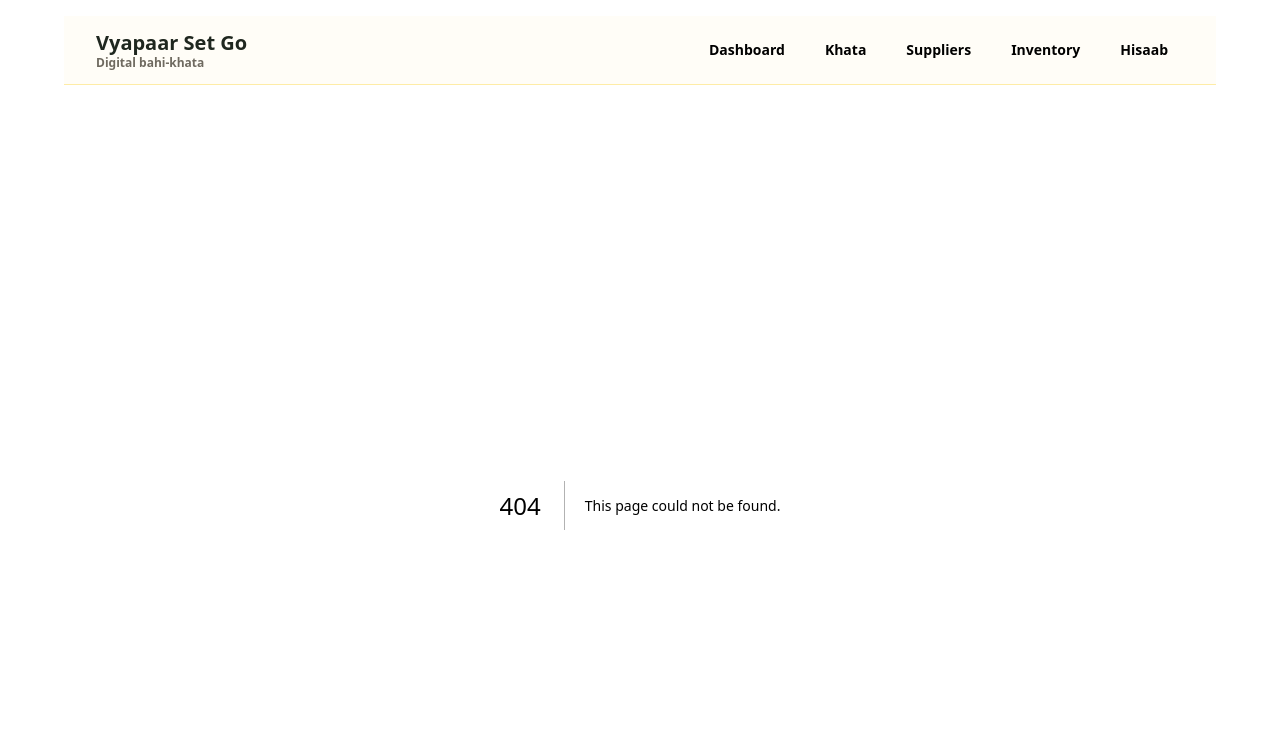
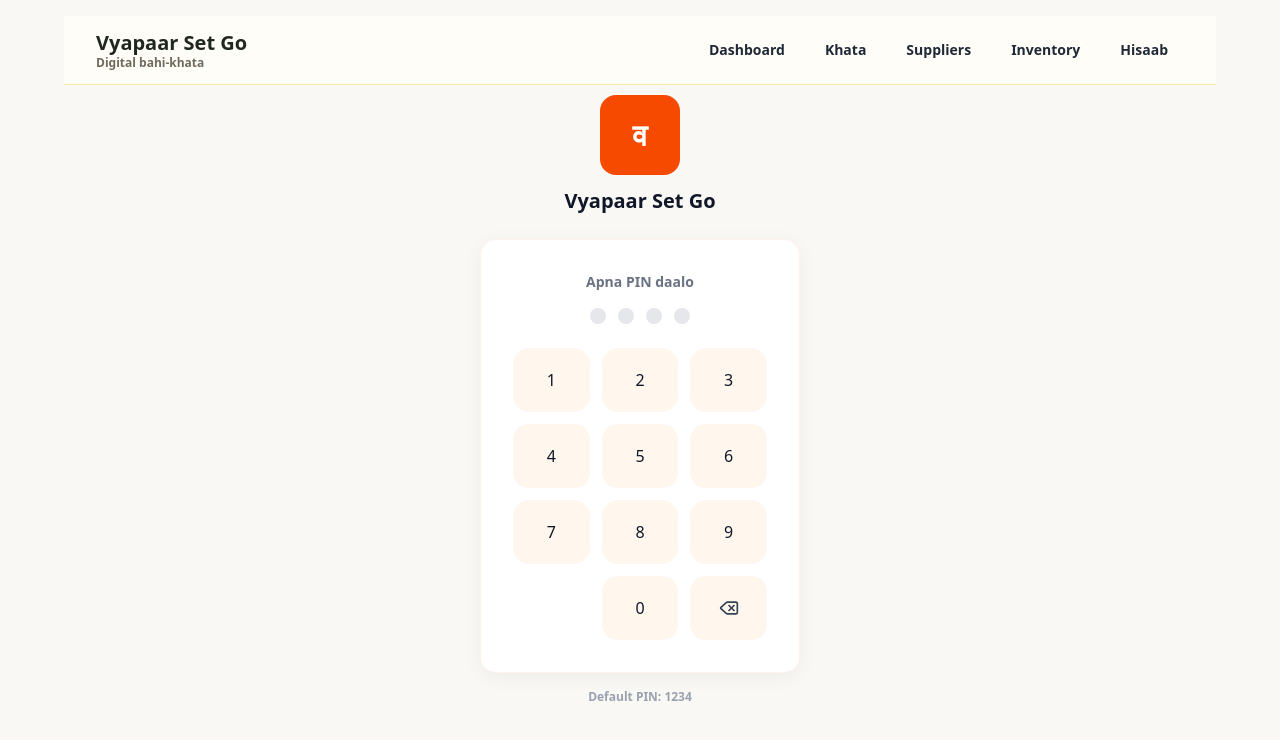
Before and after one commit to ptayade07/vyapaar-set-go-V3, a Next.js app: page /lock in a window 1280 px wide. Before the commit this address had no page. Shown: the top 740 px of the page. Built offline with nearby package versions, Linux system fonts and the light colour scheme.

Commit message:
Add PIN lock middleware and keypad screen

```diff
--- /dev/null
+++ b/app/lock/page.tsx
@@ -0,0 +1,113 @@
+"use client";
+
+import { Delete } from "lucide-react";
+import { useRouter } from "next/navigation";
+import { useState, useTransition } from "react";
+import { verifyPinAction } from "@/app/actions";
+
+const KEYS = ["1", "2", "3", "4", "5", "6", "7", "8", "9"];
+
+export default function LockPage() {
+  const router = useRouter();
+  const [pin, setPin] = useState("");
+  const [error, setError] = useState(false);
+  const [isPending, startTransition] = useTransition();
+
+  function pressKey(digit: string) {
+    if (isPending || pin.length >= 4) return;
+    const next = pin + digit;
+    setPin(next);
+    setError(false);
+
+    if (next.length === 4) {
+      startTransition(async () => {
+        const ok = await verifyPinAction(next);
+        if (ok) {
+          router.push("/");
+          router.refresh();
+        } else {
+          setError(true);
+          window.setTimeout(() => {
+            setPin("");
+            setError(false);
+          }, 800);
+        }
+      });
+    }
+  }
+
+  function pressBackspace() {
+    if (isPending) return;
+    setPin((current) => current.slice(0, -1));
+    setError(false);
+  }
+
+  return (
+    <div className="fixed inset-0 flex items-center justify-center bg-[var(--background)] p-4">
+      <div className="w-full max-w-xs">
+        <div className="mb-6 flex flex-col items-center gap-3">
+          <span className="flex h-20 w-20 items-center justify-center rounded-2xl bg-orange-600 text-3xl font-bold text-white">
+            व
+          </span>
+          <p className="text-xl font-black text-gray-900">Vyapaar Set Go</p>
+        </div>
+
+        <div className="tactile-card p-8">
+          <p className="mb-4 text-center text-sm font-bold text-gray-500">Apna PIN daalo</p>
+
+          <div className="mb-6 flex justify-center gap-3" data-testid="pin-dots">
+            {[0, 1, 2, 3].map((index) => (
+              <span
+                key={index}
+                data-testid={`pin-dot-${index}`}
+                className={`h-4 w-4 rounded-full transition-transform ${
+                  index < pin.length ? "scale-110 bg-orange-600" : "bg-gray-200"
+                }`}
+              />
+            ))}
+          </div>
+
+          {error ? (
+            <p data-testid="pin-error" className="mb-4 text-center text-sm font-bold text-red-700">
+              Galat PIN — Wrong PIN
+            </p>
+          ) : null}
+
+          <div className="grid grid-cols-3 gap-3">
+            {KEYS.map((digit) => (
+              <button
+                key={digit}
+                type="button"
+                data-testid={`pin-key-${digit}`}
+                onClick={() => pressKey(digit)}
+                className="pin-key h-16 rounded-2xl bg-orange-50 text-xl font-black text-gray-900 hover:bg-orange-100 active:scale-95"
+              >
+                {digit}
+              </button>
+            ))}
+            <span />
+            <button
+              type="button"
+              data-testid="pin-key-0"
+              onClick={() => pressKey("0")}
+              className="pin-key h-16 rounded-2xl bg-orange-50 text-xl font-black text-gray-900 hover:bg-orange-100 active:scale-95"
+            >
+              0
+            </button>
+            <button
+              type="button"
+              data-testid="pin-key-back"
+              onClick={pressBackspace}
+              aria-label="Backspace"
+              className="pin-key flex h-16 items-center justify-center rounded-2xl bg-orange-50 hover:bg-orange-100 active:scale-95"
+            >
+              <Delete className="h-5 w-5 text-gray-700" />
+            </button>
+          </div>
+        </div>
+
+        <p className="mt-4 text-center text-xs font-semibold text-gray-400">Default PIN: 1234</p>
+      </div>
+    </div>
+  );
+}
--- /dev/null
+++ b/middleware.ts
@@ -0,0 +1,21 @@
+import { NextRequest, NextResponse } from "next/server";
+
+const UNLOCK_COOKIE = "vsg_unlocked";
+
+export function middleware(request: NextRequest) {
+  if (request.nextUrl.pathname === "/lock") {
+    return NextResponse.next();
+  }
+
+  const unlocked = request.cookies.get(UNLOCK_COOKIE)?.value === "1";
+  if (unlocked) {
+    return NextResponse.next();
+  }
+
+  const lockUrl = new URL("/lock", request.url);
+  return NextResponse.redirect(lockUrl);
+}
+
+export const config = {
+  matcher: ["/((?!_next/static|_next/image|favicon.ico).*)"],
+};
```
